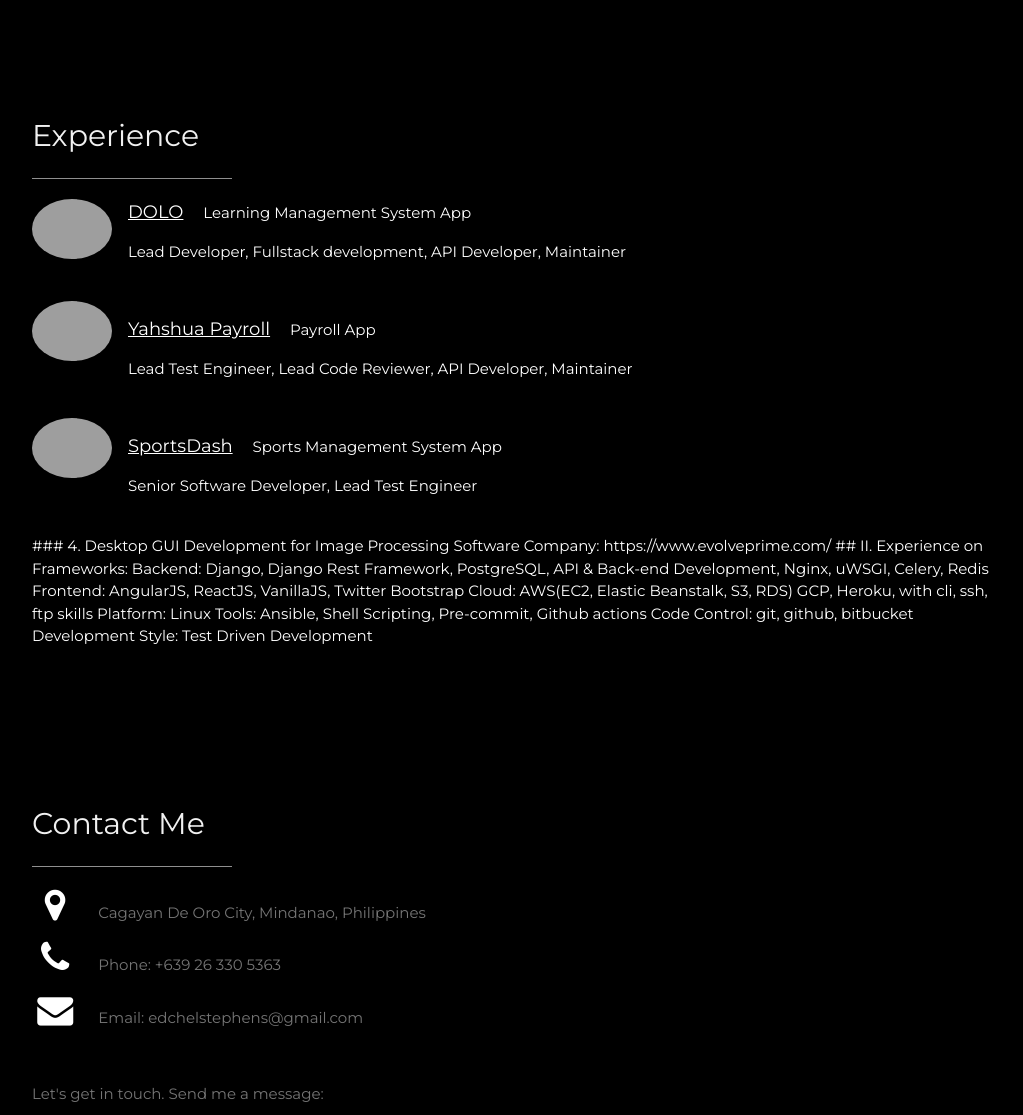
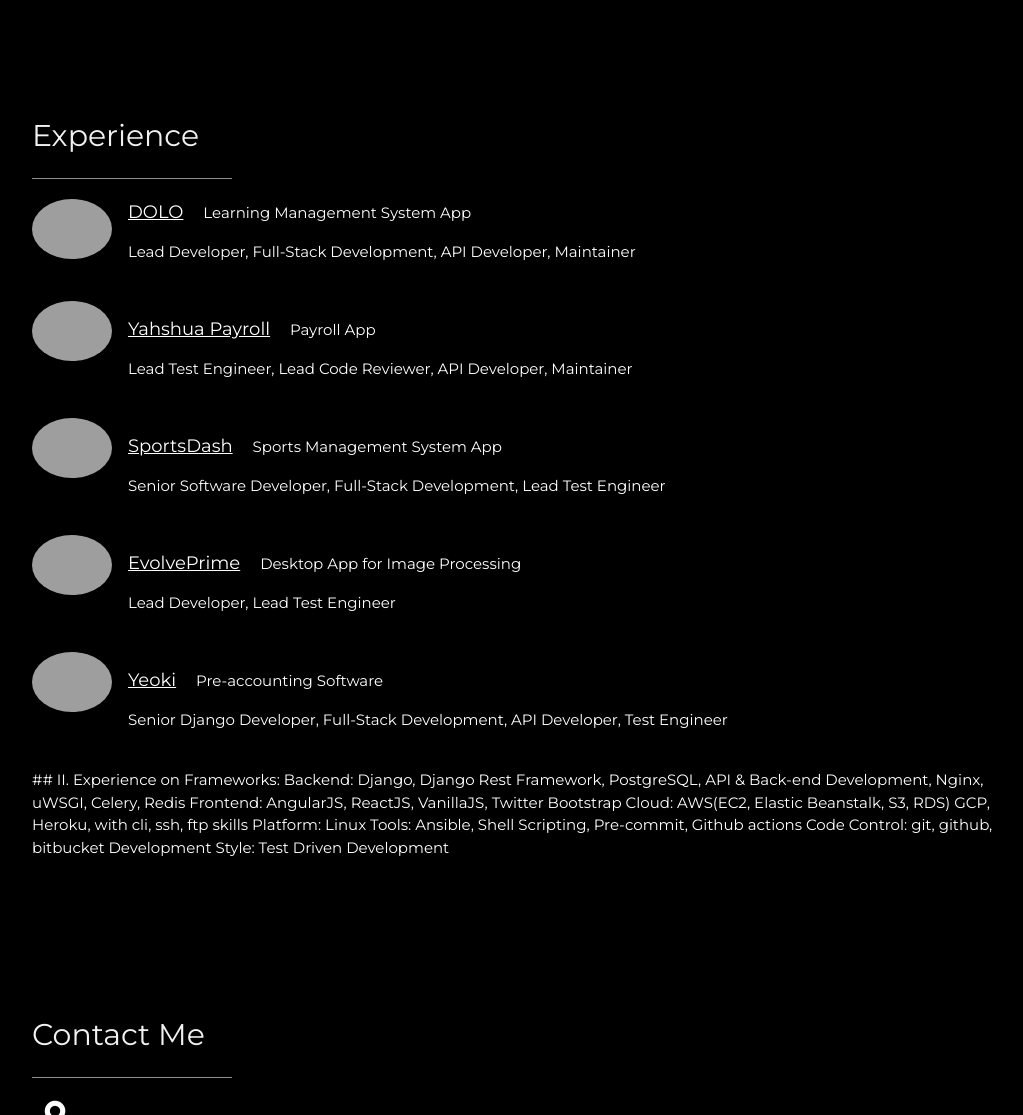
Before and after one commit to edchelstephens/portfolio, a Django app: page / in a window 1280 px wide. Shown: the part 3706-4821 px from the top of the page, without its empty margins (178-1201 px from the left). Run offline with Django 4.2, Linux system fonts and the light colour scheme; grey boxes are pictures that could not be loaded.

Commit message:
chore: projects.

```diff
--- a/pages/templates/pages/index.html
+++ b/pages/templates/pages/index.html
@@ -248,27 +248,33 @@
 
 
                                 <img src="https://yahshuadolo.com/static_cdn/img/owlex.png" alt="DOLO" class="w3-left w3-circle w3-margin-right" style="width:80px">
-                                <p><span class="w3-large w3-margin-right"><a href="https://www.yahshuadolo.com/">DOLO</a></span> Learning Management System App</p>
-                                <p>Lead Developer,  Fullstack development, API Developer, Maintainer</p><br>
+                                <p><span class="w3-large w3-margin-right"><a href="https://www.yahshuadolo.com/" target="_blank">DOLO</a></span> Learning Management System App</p>
+                                <p>Lead Developer,  Full-Stack Development, API Developer, Maintainer</p><br>
 
 
                                 <img src="https://super-static-assets.s3.amazonaws.com/8a667cc7-8278-4f55-a801-c62002cb67bc/uploads/logo/e4ad0920-7838-4807-b700-67be3059bf26.png" alt="Yahshua Payroll" class="w3-left w3-circle w3-margin-right" style="width:80px">
-                                <p><span class="w3-large w3-margin-right"><a href="https://www.yahshuadolo.com/">Yahshua Payroll</a></span> Payroll App</p>
+                                <p><span class="w3-large w3-margin-right"><a href="https://yahshuapayrollonline.com/" target="_blank">Yahshua Payroll</a></span> Payroll App</p>
                                 <p>Lead Test Engineer,  Lead Code Reviewer, API Developer, Maintainer</p><br>
 
+
                                 <img src="https://sportsdash.com.au/static/img/SportsDash.png" alt="SportsDash" class="w3-left w3-circle w3-margin-right" style="width:80px">
-                                <p><span class="w3-large w3-margin-right"><a href="https://www.yahshuadolo.com/">SportsDash</a></span> Sports Management System App</p>
-                                <p>Senior Software Developer, Lead Test Engineer</p><br>
+                                <p><span class="w3-large w3-margin-right"><a href="https://sportsdash.com.au/" target="_blank">SportsDash</a></span> Sports Management System App</p>
+                                <p>Senior Software Developer, Full-Stack Development, Lead Test Engineer</p><br>
+
+
+                                <img src="https://static.wixstatic.com/media/9311a4_13f63a045c8e43c588a8cf62141400d1~mv2.png/v1/fill/w_168,h_37,al_c,q_85,usm_0.66_1.00_0.01,enc_auto/9311a4_13f63a045c8e43c588a8cf62141400d1~mv2.png" alt="SportsDash" class="w3-left w3-circle w3-margin-right" style="width:80px">
+                                <p><span class="w3-large w3-margin-right"><a href="https://www.evolveprime.com/" target="_blank">EvolvePrime</a></span> Desktop App for Image Processing</p>
+                                <p>Lead Developer, Lead Test Engineer</p><br>
+
+                                <img src="https://yeoki.be/static/images/yeoki-inline-white-860x396.9fed3400e742.png" alt="DOLO" class="w3-left w3-circle w3-margin-right" style="width:80px">
+                                <p><span class="w3-large w3-margin-right"><a href="https://yeoki.be/" target="_blank">Yeoki</a></span> Pre-accounting Software</p>
+                                <p>Senior Django Developer, Full-Stack Development, API Developer, Test Engineer</p><br>
 
 
 
 
 
 
-
-                                ### 4. Desktop GUI Development for Image Processing Software
-                                Company:
-                                https://www.evolveprime.com/
 
 
                                 ## II. Experience on Frameworks:
```
